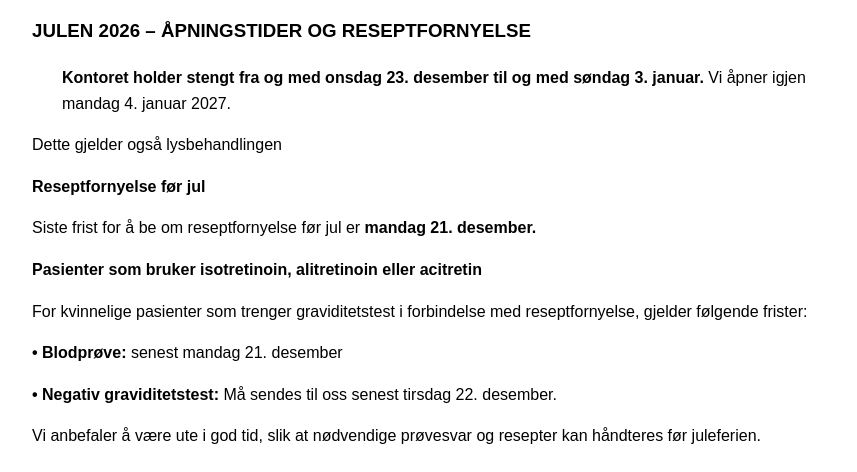
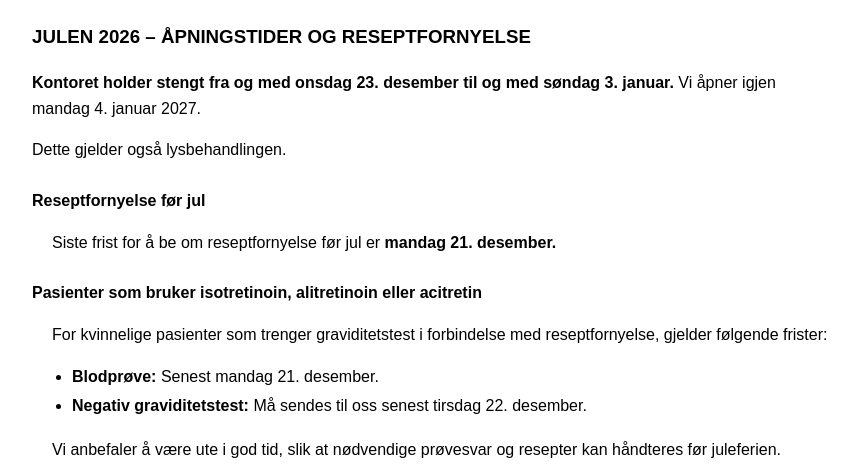
Before and after one commit to eivindhalvorsen/kolbotn-hudlegesenter, a plain HTML site: page aktuelt.html in a window 1280 px wide. Shown: the part 474-946 px from the top of the page, without its empty margins (208-1065 px from the left). Drawn offline with Linux system fonts and the light colour scheme.

Commit message:
Update aktuelt.html

```diff
--- a/aktuelt.html
+++ b/aktuelt.html
@@ -34,19 +34,63 @@
 </header>
 
 
+
+<section style="max-width: 800px;">
+
   <h2>Aktuelt</h2>
-     <h3> JULEN 2026 – ÅPNINGSTIDER OG RESEPTFORNYELSE </h3>
-          <p style="margin-left: 30px;"><strong>Kontoret holder stengt fra og med onsdag 23. desember til og med søndag 3. januar. </strong> Vi åpner igjen mandag 4. januar 2027.
-          <p>Dette gjelder også lysbehandlingen</p>
-          <p><strong>Reseptfornyelse før jul</strong></p>
-              <p>Siste frist for å be om reseptfornyelse før jul er <strong>mandag 21. desember.</strong></p>
-           <p><strong>Pasienter som bruker isotretinoin, alitretinoin eller acitretin</strong> </p>
-                <p>For kvinnelige pasienter som trenger graviditetstest i forbindelse med reseptfornyelse, gjelder følgende frister:</p>
-                    <p><strong>• Blodprøve:</strong> senest mandag 21. desember </p>
-                    <p><strong>• Negativ graviditetstest: </strong> Må sendes til oss senest tirsdag 22. desember.</p>
-        <p>Vi anbefaler å være ute i god tid, slik at nødvendige prøvesvar og resepter kan håndteres før juleferien.</p>
-    <h3>Vi ønsker dere alle en riktig god jul og godt nyttår!</h3>
-</p>
+
+  <h3 style="margin-top: 25px;">
+    JULEN 2026 – ÅPNINGSTIDER OG RESEPTFORNYELSE
+  </h3>
+
+  <p>
+    <strong>Kontoret holder stengt fra og med onsdag 23. desember
+    til og med søndag 3. januar.</strong>
+    Vi åpner igjen mandag 4. januar 2027.
+  </p>
+
+  <p>Dette gjelder også lysbehandlingen.</p>
+
+  <h4 style="margin-top: 25px; margin-bottom: 10px;">
+    Reseptfornyelse før jul
+  </h4>
+
+  <p style="margin-left: 20px;">
+    Siste frist for å be om reseptfornyelse før jul er
+    <strong>mandag 21. desember.</strong>
+  </p>
+
+  <h4 style="margin-top: 25px; margin-bottom: 10px;">
+    Pasienter som bruker isotretinoin, alitretinoin eller acitretin
+  </h4>
+
+  <p style="margin-left: 20px;">
+    For kvinnelige pasienter som trenger graviditetstest
+    i forbindelse med reseptfornyelse, gjelder følgende frister:
+  </p>
+
+  <ul style="margin-left: 20px; padding-left: 20px; line-height: 1.8;">
+    <li>
+      <strong>Blodprøve:</strong>
+      Senest mandag 21. desember.
+    </li>
+    <li>
+      <strong>Negativ graviditetstest:</strong>
+      Må sendes til oss senest tirsdag 22. desember.
+    </li>
+  </ul>
+
+  <p style="margin-left: 20px; margin-top: 15px;">
+    Vi anbefaler å være ute i god tid, slik at nødvendige
+    prøvesvar og resepter kan håndteres før juleferien.
+  </p>
+
+  <h3 style="margin-top: 35px;">
+    Vi ønsker dere alle en riktig god jul og godt nyttår!
+  </h3>
+
+</section>
+
 
   <footer>
     <p>&copy; 2025 Kolbotn Hudlegesenter</p>
```
